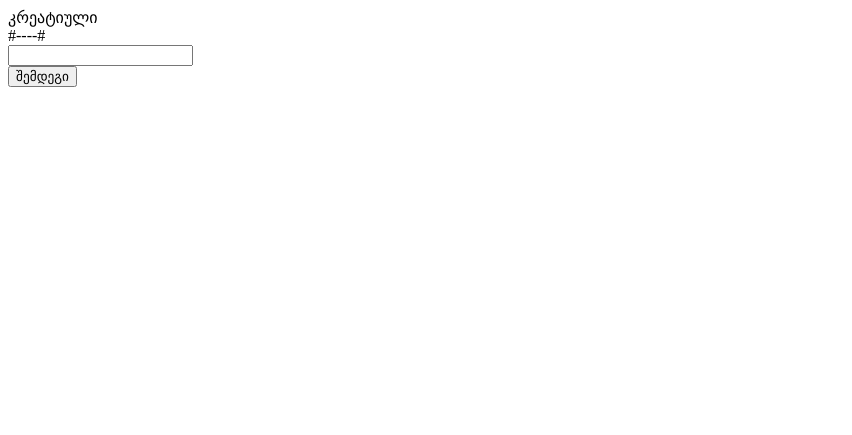
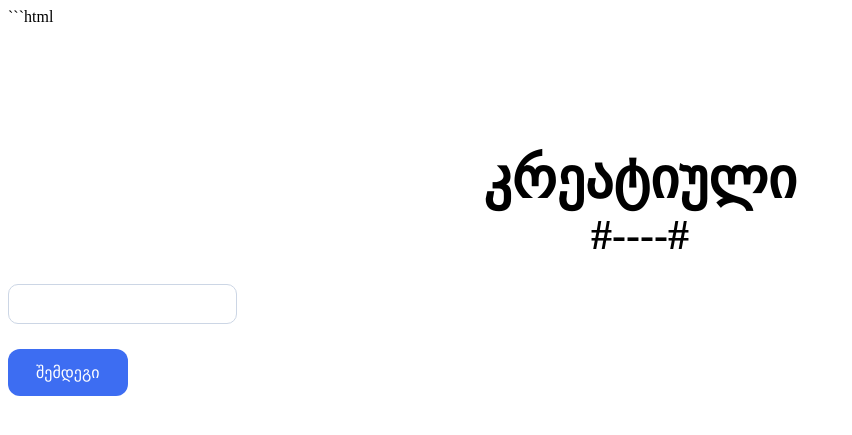
Before and after one commit to zivzivadzeleri/traitsnmemory, a Flask app: template templates/tasks/openness.html in a window 1280 px wide. Shown: the top 435 px of the page, without its empty margins (0-852 px from the left). Run offline with Flask 3, Linux system fonts and the light colour scheme; the template is opened without the code that fills it: most values are stand-ins (such as "Sample title", 1, 10 or a date in 2020).

Commit message:
Refactor openness.html with improved structure

````diff
--- a/templates/tasks/openness.html
+++ b/templates/tasks/openness.html
@@ -3,17 +3,29 @@
 <head>
     <meta charset="UTF-8">
 
+    <meta name="viewport"
+          content="width=device-width, initial-scale=1.0">
+
+    <link rel="stylesheet"
+          href="{{ url_for('static', filename='style.css') }}">
+
 </head>
 <body>
 
+```html
 <div class="task-container">
 
-
-    <div id="stimulus">+</div>
+    <div id="stimulus"
+         class="exposure-word">
+        +
+    </div>
 
     <div id="stem-section">
 
-        <div id="stem">#----#</div>
+        <div id="stem"
+             class="stem-word">
+            #----#
+        </div>
 
         <input type="text"
                id="responseInput"
````
